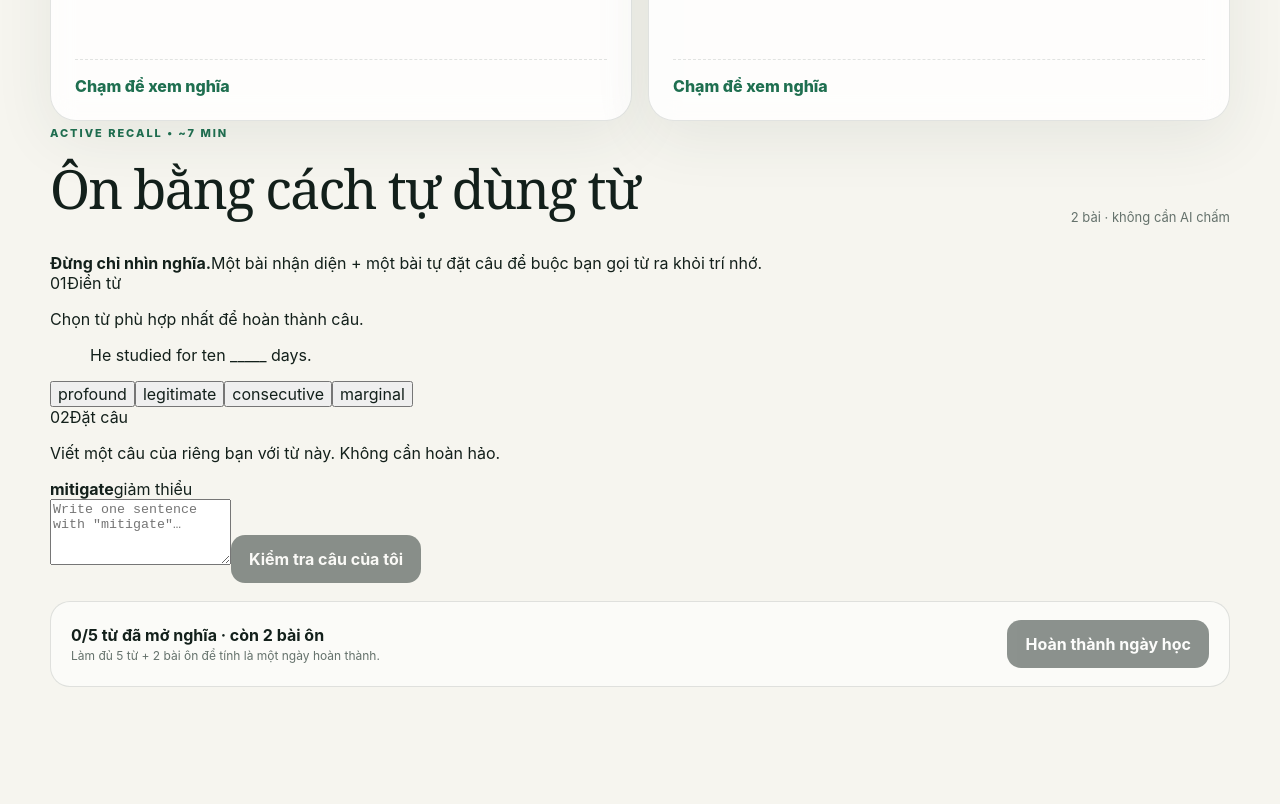
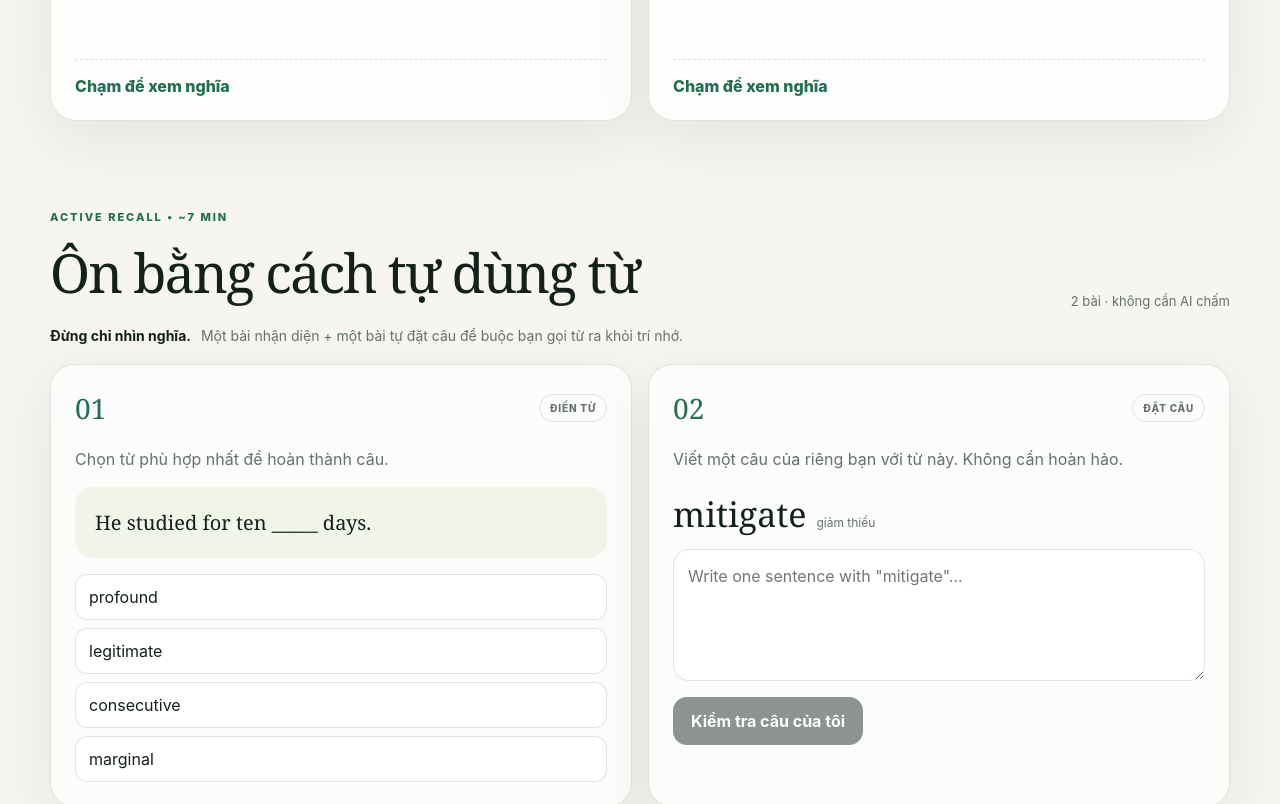
Before and after one commit to Loccao102/FastEnglishForDaily, a Next.js app: page / in a window 1280 px wide. Shown: the part 1760-2564 px from the top of the page. Built offline with nearby package versions, Linux system fonts and the light colour scheme.

Commit message:
style: add daily practice experience

```diff
--- a/app/globals.css
+++ b/app/globals.css
@@ -850,6 +850,270 @@ a {
   margin-top: 4px;
 }
 
+
+
+.daily-practice-section {
+  padding: 84px 0 28px;
+  position: relative;
+  z-index: 2;
+}
+
+.practice-heading {
+  margin-bottom: 18px;
+}
+
+.practice-intro {
+  display: flex;
+  align-items: center;
+  gap: 10px;
+  color: var(--muted);
+  margin-bottom: 20px;
+  font-size: 14px;
+}
+
+.practice-intro strong {
+  color: var(--ink);
+}
+
+.practice-grid {
+  display: grid;
+  grid-template-columns: repeat(2, 1fr);
+  gap: 16px;
+}
+
+.practice-card {
+  border: 1px solid var(--line);
+  border-radius: 24px;
+  padding: 24px;
+  background: rgba(255,255,255,.68);
+  box-shadow: var(--shadow);
+}
+
+.practice-card-top {
+  display: flex;
+  align-items: center;
+  justify-content: space-between;
+}
+
+.practice-number {
+  font-family: Georgia, serif;
+  font-size: 28px;
+  color: var(--green);
+}
+
+.practice-type {
+  border: 1px solid var(--line);
+  border-radius: 999px;
+  padding: 7px 10px;
+  color: var(--muted);
+  font-size: 10px;
+  font-weight: 850;
+  letter-spacing: .08em;
+  text-transform: uppercase;
+}
+
+.practice-instruction {
+  color: var(--muted);
+  line-height: 1.6;
+  margin: 20px 0 14px;
+}
+
+.practice-sentence {
+  margin: 0;
+  padding: 20px;
+  border-radius: 18px;
+  background: #f1f4e8;
+  font-family: Georgia, serif;
+  font-size: 20px;
+  line-height: 1.55;
+}
+
+.practice-options {
+  display: grid;
+  gap: 8px;
+  margin-top: 16px;
+}
+
+.practice-options button {
+  text-align: left;
+  border: 1px solid var(--line);
+  background: white;
+  border-radius: 12px;
+  padding: 12px 13px;
+  cursor: pointer;
+  transition: border-color .2s ease, transform .2s ease, background .2s ease;
+}
+
+.practice-options button:hover:not(:disabled) {
+  transform: translateY(-1px);
+  border-color: rgba(31,111,80,.32);
+}
+
+.practice-options button.selected {
+  border-color: var(--green);
+  background: #edf7f2;
+}
+
+.practice-options button.correct {
+  border-color: #3f8b65;
+  background: #e4f4eb;
+}
+
+.practice-options button.wrong {
+  border-color: #bd654d;
+  background: #f9eae5;
+}
+
+.practice-feedback {
+  margin-top: 14px;
+  padding: 13px 14px;
+  border-radius: 14px;
+  display: flex;
+  gap: 8px;
+  flex-direction: column;
+  font-size: 12px;
+  line-height: 1.5;
+}
+
+.practice-feedback.good {
+  background: #e4f4eb;
+  color: #1f6f50;
+}
+
+.practice-feedback.bad {
+  background: #f9eae5;
+  color: #8f4d3a;
+}
+
+.target-word {
+  display: flex;
+  align-items: baseline;
+  gap: 10px;
+  margin: 18px 0 12px;
+  flex-wrap: wrap;
+}
+
+.target-word strong {
+  font-family: Georgia, serif;
+  font-size: 34px;
+  font-weight: 500;
+}
+
+.target-word span {
+  color: var(--muted);
+  font-size: 12px;
+}
+
+.sentence-input {
+  width: 100%;
+  resize: vertical;
+  border: 1px solid var(--line);
+  border-radius: 16px;
+  background: white;
+  padding: 14px;
+  font: inherit;
+  line-height: 1.6;
+  min-height: 116px;
+  outline: none;
+}
+
+.sentence-input:focus {
+  border-color: rgba(31,111,80,.42);
+  box-shadow: 0 0 0 3px rgba(31,111,80,.08);
+}
+
+.practice-check {
+  margin-top: 12px;
+}
+
+.sentence-review {
+  margin-top: 14px;
+}
+
+.sentence-review > p {
+  color: var(--muted);
+  font-size: 12px;
+  line-height: 1.5;
+}
+
+.sentence-sample {
+  border-top: 1px dashed var(--line);
+  padding-top: 14px;
+  display: flex;
+  flex-direction: column;
+  gap: 5px;
+}
+
+.sentence-sample span {
+  color: var(--green);
+  font-size: 10px;
+  font-weight: 850;
+  letter-spacing: .1em;
+  text-transform: uppercase;
+}
+
+.sentence-sample strong {
+  font-family: Georgia, serif;
+  font-weight: 500;
+  line-height: 1.55;
+}
+
+.practice-rating {
+  display: grid;
+  grid-template-columns: 1fr 1fr;
+  gap: 8px;
+}
+
+.practice-rating button {
+  border: 1px solid var(--line);
+  background: white;
+  border-radius: 12px;
+  padding: 12px;
+  cursor: pointer;
+  font-weight: 750;
+}
+
+.practice-rating button:hover:not(:disabled),
+.practice-rating button.active {
+  border-color: var(--green);
+  background: #edf7f2;
+}
+
+.practice-complete {
+  border-radius: 24px;
+  background: #17261f;
+  color: white;
+  padding: 26px 28px;
+  display: flex;
+  justify-content: space-between;
+  align-items: center;
+  gap: 24px;
+}
+
+.practice-complete h2 {
+  font-family: Georgia, serif;
+  font-size: 32px;
+  font-weight: 500;
+  margin: 8px 0 6px;
+}
+
+.practice-complete p {
+  color: rgba(255,255,255,.64);
+  margin: 0;
+}
+
+.practice-complete-mark {
+  width: 52px;
+  height: 52px;
+  display: grid;
+  place-items: center;
+  border-radius: 50%;
+  background: var(--lime);
+  color: var(--ink);
+  font-weight: 900;
+  font-size: 22px;
+}
+
 .history-strip {
   display: flex;
   gap: 10px;
@@ -1035,7 +1299,8 @@ footer {
   }
 
   .word-grid,
-  .quiz-grid {
+  .quiz-grid,
+  .practice-grid {
     grid-template-columns: 1fr;
   }
 
@@ -1073,6 +1338,7 @@ footer {
 
   .section-heading,
   .complete-row,
+  .practice-complete,
   .review-callout,
   .quiz-result,
   footer {
```
